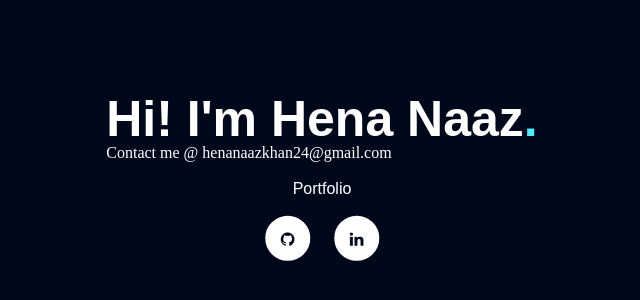
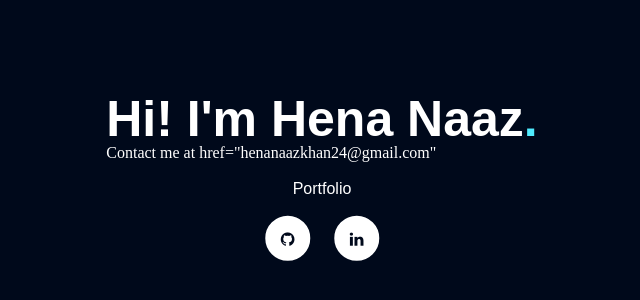
Before and after one commit to henanaaz/henanaaz.github.io, a plain HTML site: page index.html in a window 1280 px wide. Shown: the part 240-540 px from the top of the page, 318-958 px from the left. Drawn offline with Linux system fonts and the light colour scheme.

Commit message:
Update index.html

```diff
--- a/index.html
+++ b/index.html
@@ -15,7 +15,8 @@
   <body>
     <div class="wrapper">
       <h1>Hi! I'm Hena Naaz<span class="dot">.</span></h1>
-      Contact me @ henanaazkhan24@gmail.com
+      Contact me at
+      href="henanaazkhan24@gmail.com"
       <p>Portfolio</p>
       <div class="icons">
         <a href="https://github.com/henanaaz" target="_blank"
```
